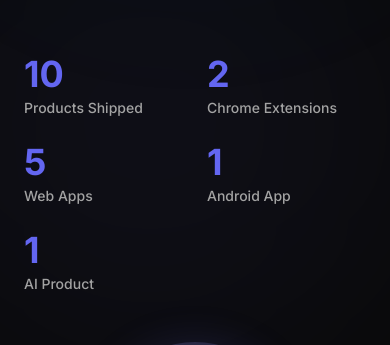
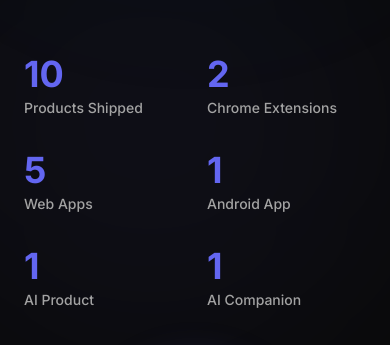
Before and after one commit to Pro-Prince/My-Portfolio, a React (Vite) app: page / in a window 390 px wide. Shown: the part 571-916 px from the top of the page. Built offline with nearby package versions, Linux system fonts and the light colour scheme; no server answers.

Commit message:
feat: add AI companion metric to hero stats
Updated the hero section to include an additional statistic and adjusted the grid layout for better responsive alignment.

```diff
--- a/src/pages/Home.tsx
+++ b/src/pages/Home.tsx
@@ -14,6 +14,7 @@
   const { count: count3, ref: ref3 } = useCountUp(5);
   const { count: count4, ref: ref4 } = useCountUp(1);
   const { count: count5, ref: ref5 } = useCountUp(1);
+  const { count: count6, ref: ref6 } = useCountUp(1);
 
   return (
     <main className="pt-24 pb-16 md:pb-24">
@@ -48,7 +49,7 @@
                 Get In Touch
               </Link>
             </div>
-            <FadeIn delay={0.2} className="mt-12 grid grid-cols-2 sm:grid-cols-5 gap-6 sm:gap-8">
+            <FadeIn delay={0.2} className="mt-12 grid grid-cols-2 sm:grid-cols-3 gap-x-6 gap-y-8">
               <div className="flex flex-col">
                 <div className="text-4xl font-bold text-[#6366F1]">
                   <span ref={ref1}>{count1}</span>
@@ -78,6 +79,12 @@
                   <span ref={ref5}>{count5}</span>
                 </div>
                 <div className="text-sm text-[#A3A3A3] mt-1 font-medium">AI Product</div>
+              </div>
+              <div className="flex flex-col">
+                <div className="text-4xl font-bold text-[#6366F1]">
+                  <span ref={ref6}>{count6}</span>
+                </div>
+                <div className="text-sm text-[#A3A3A3] mt-1 font-medium">AI Companion</div>
               </div>
             </FadeIn>
           </FadeIn>
```
